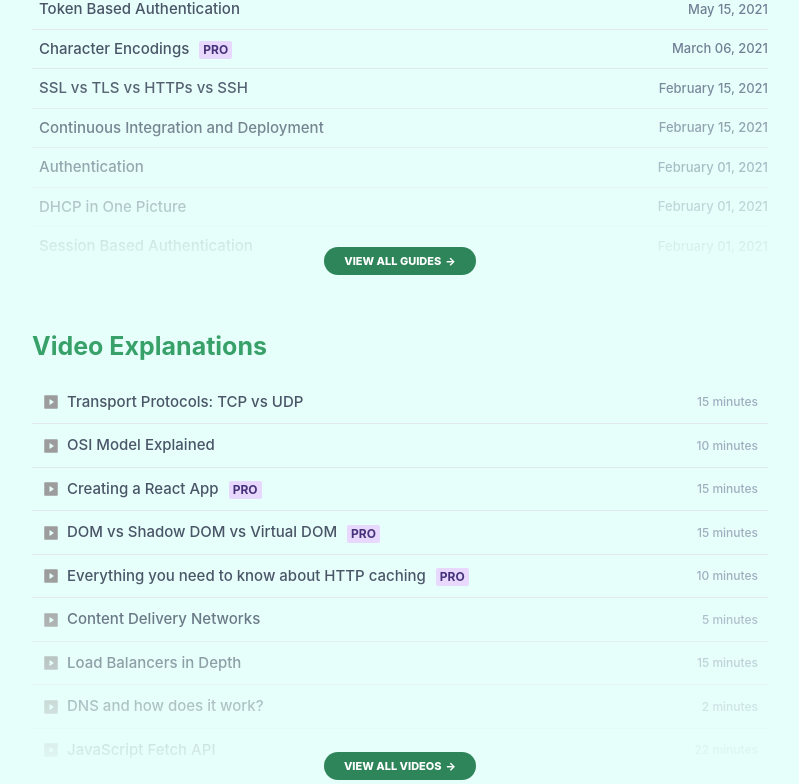
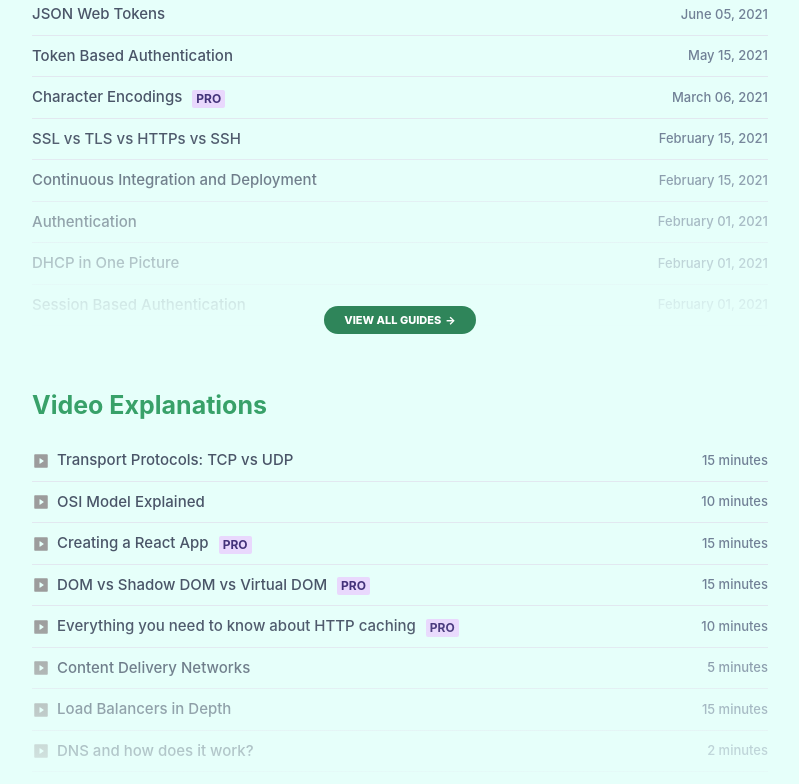
Before and after one commit to jacklee2020716/developer-roadmap, a Next.js app: page / in a window 1280 px wide. Shown: the part 680-1464 px from the top of the page, without its empty margins (240-1039 px from the left). Built offline with nearby package versions, Linux system fonts and the light colour scheme.

Commit message:
Refactor list and list items

```diff
--- /dev/null
+++ b/components/links-list-item.tsx
@@ -0,0 +1,40 @@
+import React from 'react';
+import { Badge, Flex, Link, Text } from '@chakra-ui/react';
+
+type LinksListItemProps = {
+  title: string;
+  subtitle: string;
+  badgeText?: string;
+  icon?: React.ReactChild
+};
+
+export function LinksListItem(props: LinksListItemProps) {
+  const { title, subtitle, badgeText, icon } = props;
+
+  return (
+    <Link
+      fontSize='15px'
+      py='9px'
+      d='flex'
+      fontWeight={500}
+      color='gray.600'
+      alignItems='center'
+      justifyContent={'space-between'}
+      _hover={{
+        textDecoration: 'none',
+        color: 'blue.400',
+        '& .list-item-title': {
+          transform: 'translateX(10px)'
+        }
+      }}
+    >
+      <Flex alignItems='center' className='list-item-title' transition={'200ms'}>
+        {icon}
+        <Text as='span'>{title}</Text>
+        {badgeText &&
+        <Badge pos='relative' top='1px' variant='subtle' colorScheme='purple' ml='10px'>{badgeText}</Badge>}
+      </Flex>
+      <Text as='span' fontSize='13px' color='gray.500'>{subtitle}</Text>
+    </Link>
+  );
+}
--- /dev/null
+++ b/components/links-list.tsx
@@ -0,0 +1,21 @@
+import React from 'react';
+import { StackDivider, VStack } from '@chakra-ui/react';
+
+type LinksListProps = {
+  children: React.ReactChild[]
+};
+
+export function LinksList(props: LinksListProps) {
+  const { children } = props;
+
+  return (
+    <VStack
+      rounded='5px'
+      divider={<StackDivider borderColor='gray.200' />}
+      spacing={0}
+      align='stretch'
+    >
+      {children}
+    </VStack>
+  );
+}
--- a/components/opensource-banner.tsx
+++ b/components/opensource-banner.tsx
@@ -2,7 +2,7 @@ import { Box, Container, Heading, Link, Text } from '@chakra-ui/react';
 
 export function OpensourceBanner() {
   return (
-    <Box borderTopWidth={1} mt='60px' pt='70px' pb='80px' textAlign='center'>
+    <Box borderTopWidth={1} mt='60px' pt='70px' pb='30px' textAlign='center'>
       <Container maxW='container.md'>
         <Heading fontSize='35px' mb='20px'>Open Source</Heading>
         <Text lineHeight='26px' fontSize='16px' mb='20px'>The project is OpenSource,&nbsp;
--- a/pages/guides/components/guide-list-item.tsx
+++ /dev/null
@@ -1,38 +0,0 @@
-import { Badge, Flex, Link, Text } from '@chakra-ui/react';
-
-type GuideListItemProps = {
-  title: string;
-  date: string;
-  isPro?: boolean;
-};
-
-export function GuideListItem(props: GuideListItemProps) {
-  const { title, date, isPro = false } = props;
-
-  return (
-    <Link
-      fontSize='15px'
-      px='0'
-      py='8px'
-      d='flex'
-      fontWeight={500}
-      color='gray.600'
-      alignItems='center'
-      justifyContent={'space-between'}
-      _hover={{
-        textDecoration: 'none',
-        color: 'blue.400',
-        '& .guide-title': {
-          transform: 'translateX(10px)'
-        }
-      }}
-    >
-
-      <Flex alignItems='center' className='guide-title' transition={'200ms'}>
-        <Text as='span' ml='7px'>{title}</Text>
-        {isPro && <Badge pos='relative' top='1px' variant='subtle' colorScheme='purple' ml='10px'>Pro</Badge>}
-      </Flex>
-      <Text fontSize='13px' color='gray.500' as='span'>{date}</Text>
-    </Link>
-  );
-}
--- a/pages/index.tsx
+++ b/pages/index.tsx
@@ -1,13 +1,13 @@
-import { Box, Container, Heading, Link, SimpleGrid, StackDivider, Text, Tooltip, VStack } from '@chakra-ui/react';
-import { InfoIcon } from '@chakra-ui/icons';
+import { Box, Container, Heading, Link, SimpleGrid, Text } from '@chakra-ui/react';
 import { Header } from '../components/header';
 import { Footer } from '../components/footer';
 import { UpdatesBanner } from '../components/updates-banner';
 import { OpensourceBanner } from '../components/opensource-banner';
-import { GuideListItem } from './guides/components/guide-list-item';
 import { DimmedMore } from '../components/dimmed-more';
-import { VideoListItem } from './watch/components/video-list-item';
 import { RoadmapGridItem } from './roadmaps/components/roadmap-grid-item';
+import { LinksListItem } from '../components/links-list-item';
+import { VideoIcon } from '../icons/video-icon';
+import { LinksList } from '../components/links-list';
 
 export default function Home() {
   return (
@@ -28,12 +28,18 @@ export default function Home() {
               guides</Link> which we hope you are going to love.</Text>
           </Box>
           <SimpleGrid columns={{ xl: 3, md: 3, sm: 2, base: 1 }} spacing='20px'>
-            <RoadmapGridItem colorIndex={0} title={'Frontend'} subtitle={'Step by step guide to becoming a frontend developer in 2021'} />
-            <RoadmapGridItem colorIndex={1} title={'Backend'} subtitle={'Step by step guide to becoming a backend developer in 2021'} />
-            <RoadmapGridItem colorIndex={2} title={'DevOps'} subtitle={'Step by step guide for DevOps or Operations role in 2021'} />
-            <RoadmapGridItem colorIndex={3} title={'React'} subtitle={'Step by step guide to become a React Developer in 2021'} />
-            <RoadmapGridItem colorIndex={4} title={'DBA'} subtitle={'Step by step guide to become a PostgreSQL DBA in 2021'} isCommunity />
-            <RoadmapGridItem colorIndex={5} title={'Android'} subtitle={'Step by step guide to become an Android Developer in 2021'} isCommunity />
+            <RoadmapGridItem colorIndex={0} title={'Frontend'}
+                             subtitle={'Step by step guide to becoming a frontend developer in 2021'} />
+            <RoadmapGridItem colorIndex={1} title={'Backend'}
+                             subtitle={'Step by step guide to becoming a backend developer in 2021'} />
+            <RoadmapGridItem colorIndex={2} title={'DevOps'}
+                             subtitle={'Step by step guide for DevOps or Operations role in 2021'} />
+            <RoadmapGridItem colorIndex={3} title={'React'}
+                             subtitle={'Step by step guide to become a React Developer in 2021'} />
+            <RoadmapGridItem colorIndex={4} title={'DBA'}
+                             subtitle={'Step by step guide to become a PostgreSQL DBA in 2021'} isCommunity />
+            <RoadmapGridItem colorIndex={5} title={'Android'}
+                             subtitle={'Step by step guide to become an Android Developer in 2021'} isCommunity />
           </SimpleGrid>
         </Container>
       </Box>
@@ -44,24 +50,20 @@ export default function Home() {
             <Heading color='green.500' fontSize='25px' mb='5px'>Visual Guides</Heading>
           </Box>
 
-          <VStack
-            rounded='5px'
-            divider={<StackDivider borderColor='gray.200' />}
-            spacing={0}
-            align='stretch'
-          >
-            <GuideListItem title='Session based Authentication' date='June 12, 2021' />
-            <GuideListItem title='JSON Web Tokens' date='June 05, 2021' />
-            <GuideListItem title='Token Based Authentication' date='May 15, 2021' />
-            <GuideListItem isPro title='Character Encodings' date='March 06, 2021' />
-            <GuideListItem title='SSL vs TLS vs HTTPs vs SSH' date='February 15, 2021' />
-            <GuideListItem title='Continuous Integration and Deployment' date='February 15, 2021' />
-            <GuideListItem title='Authentication' date='February 01, 2021' />
-            <GuideListItem title='DHCP in One Picture' date='February 01, 2021' />
-            <GuideListItem title='Session Based Authentication' date='February 01, 2021' />
+          <LinksList>
+            <LinksListItem title='Session based Authentication' badgeText='pro' subtitle='June 12, 2021' />
+            <LinksListItem title='Session based Authentication' subtitle='June 12, 2021' />
+            <LinksListItem title='JSON Web Tokens' subtitle='June 05, 2021' />
+            <LinksListItem title='Token Based Authentication' subtitle='May 15, 2021' />
+            <LinksListItem title='Character Encodings' badgeText='pro' subtitle='March 06, 2021' />
+            <LinksListItem title='SSL vs TLS vs HTTPs vs SSH' subtitle='February 15, 2021' />
+            <LinksListItem title='Continuous Integration and Deployment' subtitle='February 15, 2021' />
+            <LinksListItem title='Authentication' subtitle='February 01, 2021' />
+            <LinksListItem title='DHCP in One Picture' subtitle='February 01, 2021' />
+            <LinksListItem title='Session Based Authentication' subtitle='February 01, 2021' />
 
             <DimmedMore text='View all Guides' />
-          </VStack>
+          </LinksList>
         </Container>
       </Box>
 
@@ -71,24 +73,30 @@ export default function Home() {
             <Heading color='green.500' fontSize='25px' mb='5px'>Video Explanations</Heading>
           </Box>
 
-          <VStack
-            rounded='5px'
-            divider={<StackDivider borderColor='gray.200' />}
-            spacing={0}
-            align='stretch'
-          >
-            <VideoListItem title='Transport Protocols: TCP vs UDP' duration='15 minutes' />
-            <VideoListItem title='OSI Model Explained' duration='10 minutes' />
-            <VideoListItem title='Creating a React App' isPro duration='15 minutes' />
-            <VideoListItem title='DOM vs Shadow DOM vs Virtual DOM' isPro duration='15 minutes' />
-            <VideoListItem title='Everything you need to know about HTTP caching' isPro duration='10 minutes' />
-            <VideoListItem title='Content Delivery Networks' duration='5 minutes' />
-            <VideoListItem title='Load Balancers in Depth' duration='15 minutes' />
-            <VideoListItem title='DNS and how does it work?' duration='2 minutes' />
-            <VideoListItem title='JavaScript Fetch API' duration='22 minutes' />
+          <LinksList>
+            <LinksListItem title='Transport Protocols: TCP vs UDP' subtitle='15 minutes' icon={<VideoIcon
+              style={{ marginRight: '7px', width: '18px', height: '18px', color: '#9c9c9c' }} />} />
+            <LinksListItem title='OSI Model Explained' subtitle='10 minutes' icon={<VideoIcon
+              style={{ marginRight: '7px', width: '18px', height: '18px', color: '#9c9c9c' }} />} />
+            <LinksListItem title='Creating a React App' badgeText='pro' subtitle='15 minutes' icon={<VideoIcon
+              style={{ marginRight: '7px', width: '18px', height: '18px', color: '#9c9c9c' }} />} />
+            <LinksListItem title='DOM vs Shadow DOM vs Virtual DOM' badgeText='pro' subtitle='15 minutes'
+                           icon={<VideoIcon
+                             style={{ marginRight: '7px', width: '18px', height: '18px', color: '#9c9c9c' }} />} />
+            <LinksListItem title='Everything you need to know about HTTP caching' badgeText='pro' subtitle='10 minutes'
+                           icon={<VideoIcon
+                             style={{ marginRight: '7px', width: '18px', height: '18px', color: '#9c9c9c' }} />} />
+            <LinksListItem title='Content Delivery Networks' subtitle='5 minutes' icon={<VideoIcon
+              style={{ marginRight: '7px', width: '18px', height: '18px', color: '#9c9c9c' }} />} />
+            <LinksListItem title='Load Balancers in Depth' subtitle='15 minutes' icon={<VideoIcon
+              style={{ marginRight: '7px', width: '18px', height: '18px', color: '#9c9c9c' }} />} />
+            <LinksListItem title='DNS and how does it work?' subtitle='2 minutes' icon={<VideoIcon
+              style={{ marginRight: '7px', width: '18px', height: '18px', color: '#9c9c9c' }} />} />
+            <LinksListItem title='JavaScript Fetch API' subtitle='22 minutes' icon={<VideoIcon
+              style={{ marginRight: '7px', width: '18px', height: '18px', color: '#9c9c9c' }} />} />
 
             <DimmedMore text={'View all Videos'} />
-          </VStack>
+          </LinksList>
         </Container>
       </Box>
 
--- a/pages/watch/components/video-list-item.tsx
+++ /dev/null
@@ -1,38 +0,0 @@
-import { Badge, Flex, Link, Text } from '@chakra-ui/react';
-import { VideoIcon } from '../../../icons/video-icon';
-
-type VideoListItemProps = {
-  title: string;
-  duration: string;
-  isPro?: boolean;
-};
-
-export function VideoListItem(props: VideoListItemProps) {
-  const { title, duration, isPro = false } = props;
-
-  return (
-    <Link
-      fontSize='15px'
-      p='10px'
-      d='flex'
-      fontWeight={500}
-      color='gray.600'
-      alignItems='center'
-      justifyContent={'space-between'}
-      _hover={{
-        textDecoration: 'none',
-        color: 'blue.400',
-        '& .video-title': {
-          transform: 'translateX(10px)'
-        }
-      }}
-    >
-      <Flex alignItems='center' className='video-title' transition={'200ms'}>
-        <VideoIcon style={{ width: '18px', height: '18px', color: '#9c9c9c' }} />
-        <Text as='span' ml='7px'>{title}</Text>
-        {isPro && <Badge pos='relative' top='1px' variant='subtle' colorScheme='purple' ml='10px'>Pro</Badge>}
-      </Flex>
-      <Text as='span' fontWeight={500} color='gray.400' fontSize='12px' ml='10px'>{duration}</Text>
-    </Link>
-  );
-}
```
